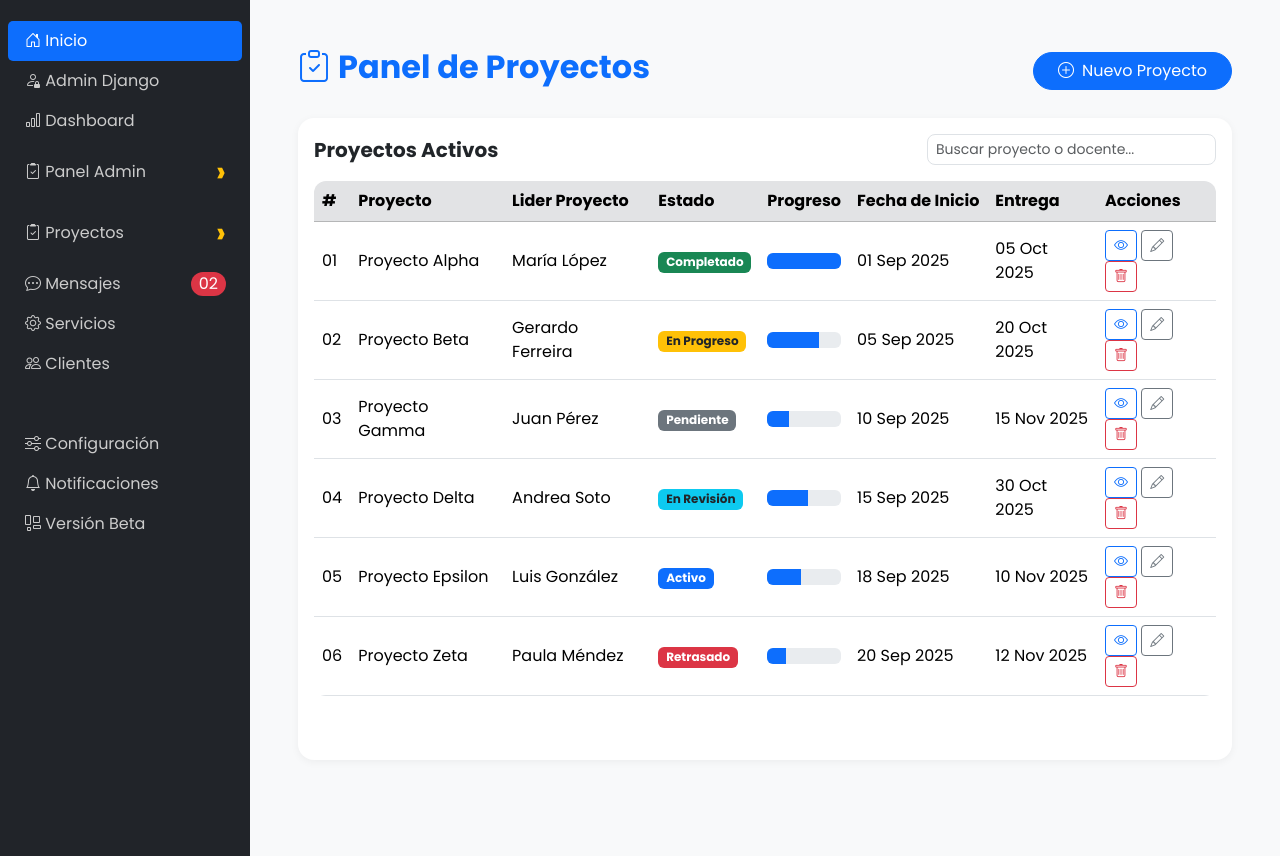
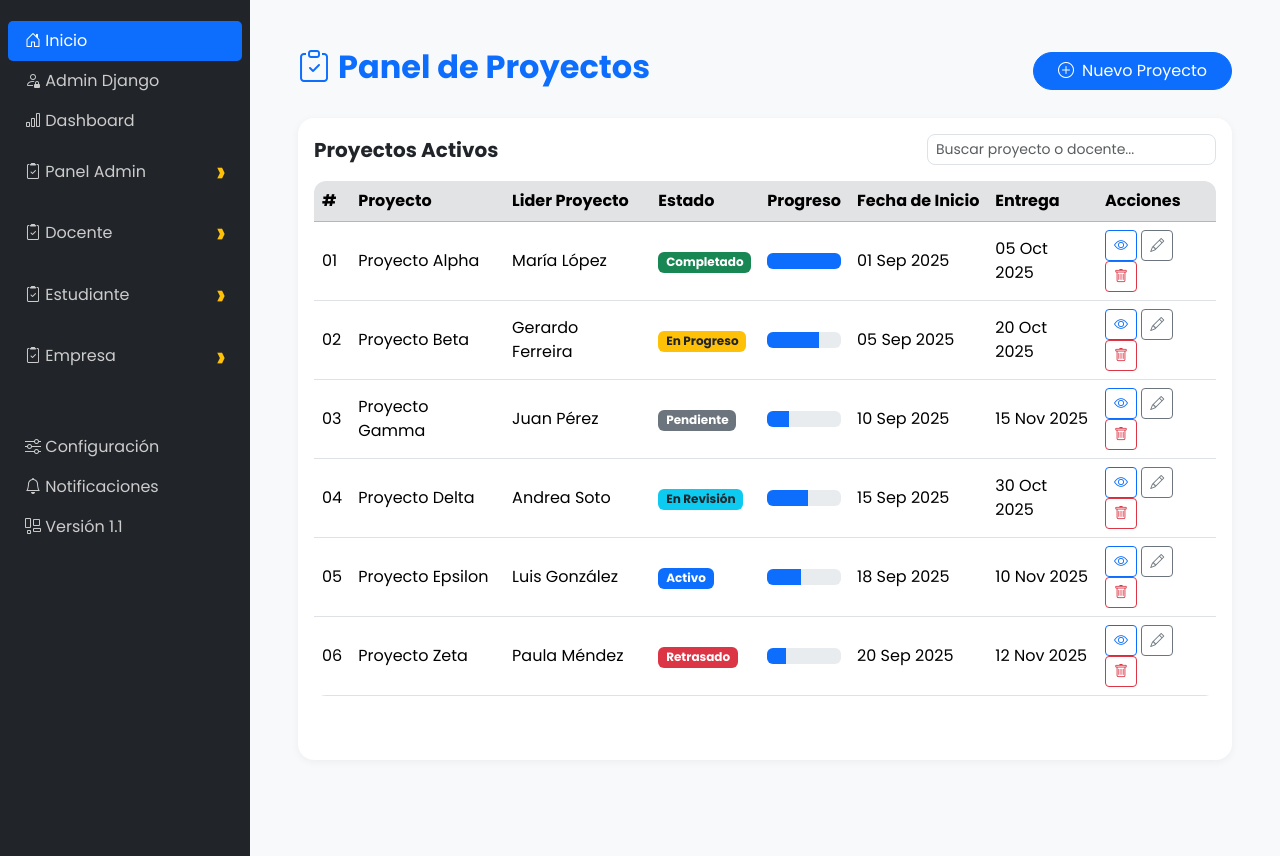
Before and after one commit to Gerardo-Ferreira-Magna/GENIAHUB_2.0, a Django app: page /panel/ in a window 1280 px wide. Shown: the part 56-912 px from the top of the page. Run offline with Django 5.2, Linux system fonts and the light colour scheme; a user stored in the database is signed in; parts of the project's set-up code (start-up, migrations or seed data) failed here and were passed over.

Commit message:
menus generales

```diff
--- a/AppWeb/templates/webs/base.html
+++ b/AppWeb/templates/webs/base.html
@@ -224,7 +224,7 @@
                     <a class="text-decoration-none px-3 py-2 d-block d-flex justify-content-between align-items-center"
                        data-bs-toggle="collapse" href="#submenuProyectos"
                        role="button" aria-expanded="false" aria-controls="submenuProyectos">
-                        <span><i class="bi bi-clipboard2-check"></i> <span class="nav-text">Proyectos</span></span>
+                        <span><i class="bi bi-clipboard2-check"></i> <span class="nav-text">Docente</span></span>
                         <span class="arrow text-secondary" style="font-size: 1.9rem; font-weight: bold;">›</span>
                     </a>
 
@@ -238,14 +238,39 @@
                 </li>
 
                 <li>
-                    <a href="#" class="text-decoration-none px-3 py-2 d-block d-flex justify-content-between">
-                        <span><i class="bi bi-chat-dots"></i> <span class="nav-text">Mensajes</span></span>
-                        <span class="bg-danger rounded-pill text-white py-0 px-2 count-badge">02</span>
+                    <a class="text-decoration-none px-3 py-2 d-block d-flex justify-content-between align-items-center"
+                       data-bs-toggle="collapse" href="#submenuEstudiante"
+                       role="button" aria-expanded="false" aria-controls="submenuEstudiante">
+                        <span><i class="bi bi-clipboard2-check"></i> <span class="nav-text">Estudiante</span></span>
+                        <span class="arrow text-secondary" style="font-size: 1.9rem; font-weight: bold;">›</span>
                     </a>
+
+                    <ul class="collapse list-unstyled ps-4" id="submenuEstudiante">
+                        <li><a href="{% url 'panel' %}" class="text-decoration-none px-3 py-1 d-block"><span class="nav-text">• Panel Proyectos</span></a></li>
+                        <li><a href="{% url 'proyectos' %}" class="text-decoration-none px-3 py-1 d-block"><span class="nav-text">• Mis Proyectos</span></a></li>
+                        <li><a href="{% url 'tareas' %}" class="text-decoration-none px-3 py-1 d-block"><span class="nav-text">• Mis Tareas</span></a></li>
+                        <li><a href="#" class="text-decoration-none px-3 py-1 d-block"><span class="nav-text">• Nuevo Proyecto</span></a></li>
+                        <li><a href="#" class="text-decoration-none px-3 py-1 d-block"><span class="nav-text">• Solicitudes</span></a></li>
+                    </ul>
                 </li>
 
-                <li><a href="#" class="text-decoration-none px-3 py-2 d-block"><i class="bi bi-gear"></i> <span class="nav-text">Servicios</span></a></li>
-                <li><a href="#" class="text-decoration-none px-3 py-2 d-block"><i class="bi bi-people"></i> <span class="nav-text">Clientes</span></a></li>
+                <li>
+                    <a class="text-decoration-none px-3 py-2 d-block d-flex justify-content-between align-items-center"
+                       data-bs-toggle="collapse" href="#submenuEmpresa"
+                       role="button" aria-expanded="false" aria-controls="submenuEmpresa">
+                        <span><i class="bi bi-clipboard2-check"></i> <span class="nav-text">Empresa</span></span>
+                        <span class="arrow text-secondary" style="font-size: 1.9rem; font-weight: bold;">›</span>
+                    </a>
+
+                    <ul class="collapse list-unstyled ps-4" id="submenuEmpresa">
+                        <li><a href="{% url 'panel' %}" class="text-decoration-none px-3 py-1 d-block"><span class="nav-text">• Panel Empresa</span></a></li>
+                        <li><a href="{% url 'proyectos' %}" class="text-decoration-none px-3 py-1 d-block"><span class="nav-text">• Mis Proyectos</span></a></li>
+                        <li><a href="{% url 'tareas' %}" class="text-decoration-none px-3 py-1 d-block"><span class="nav-text">• Mis Tareas</span></a></li>
+                        <li><a href="#" class="text-decoration-none px-3 py-1 d-block"><span class="nav-text">• Nuevo Proyecto</span></a></li>
+                        <li><a href="#" class="text-decoration-none px-3 py-1 d-block"><span class="nav-text">• Solicitudes</span></a></li>
+                    </ul>
+                </li>
+
             </ul>
 
             <hr class="h-color mx-2">
@@ -253,7 +278,7 @@
             <ul class="list-unstyled px-2">
                 <li><a href="#" class="text-decoration-none px-3 py-2 d-block"><i class="bi bi-sliders"></i> <span class="nav-text">Configuración</span></a></li>
                 <li><a href="#" class="text-decoration-none px-3 py-2 d-block"><i class="bi bi-bell"></i> <span class="nav-text">Notificaciones</span></a></li>
-                <li><a class="text-decoration-none px-3 py-2 d-block"><i class="bi bi-layout-wtf"></i> <span class="nav-text">Versión Beta</span></a></li>
+                <li><a class="text-decoration-none px-3 py-2 d-block"><i class="bi bi-layout-wtf"></i> <span class="nav-text">Versión 1.1</span></a></li>
             </ul>
         </div>
 
```
